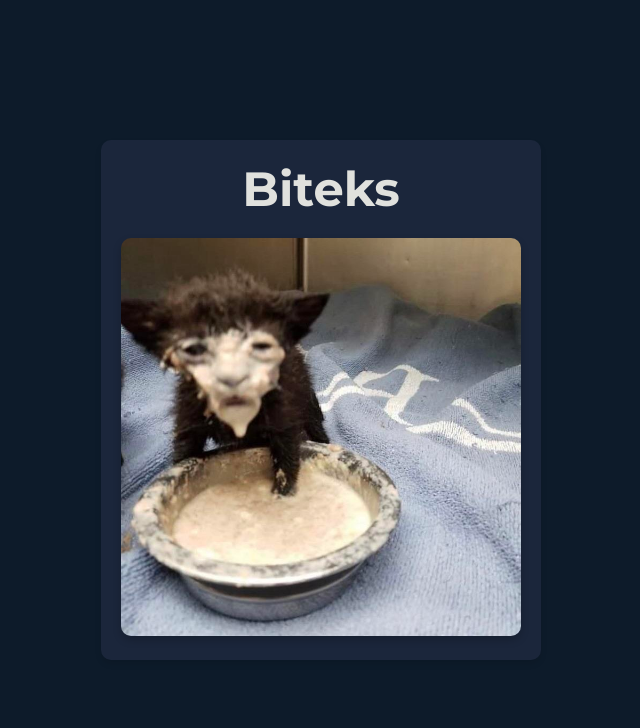
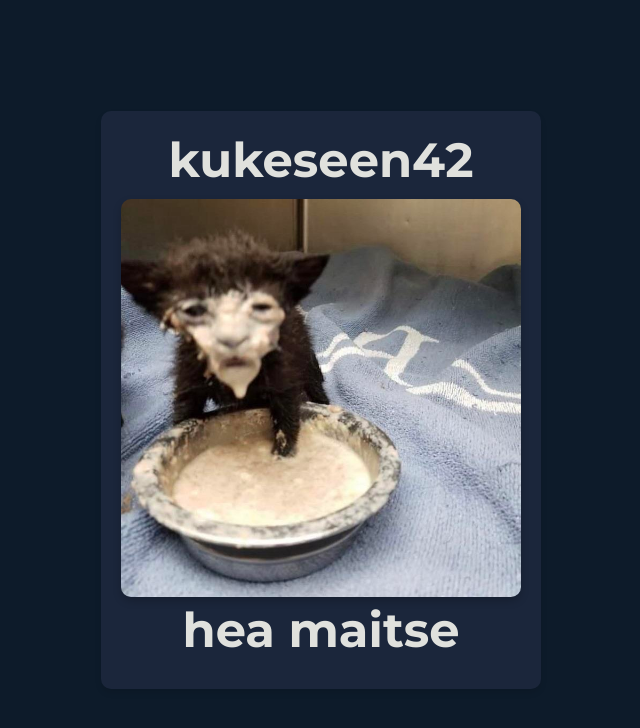
Before and after one commit to sinkkkk/biteks, a plain HTML site: page index.html in a window 1280 px wide. Shown: the whole page, without its empty margins (319-959 px from the left). Drawn offline with Linux system fonts and the light colour scheme.

Commit message:
touch up3

```diff
--- a/index.html
+++ b/index.html
@@ -3,14 +3,15 @@
 <head>
     <meta charset="UTF-8">
     <meta name="viewport" content="width=device-width, initial-scale=1.0">
-    <title>Biteks</title>
+    <title></title>
     <link rel="stylesheet" href="style.css">
     <link rel="icon" href="img/favicon.ico" type="image/x-icon">
 </head>
 <body>
     <div class="container">
-        <h1>Biteks</h1>
+        <h1>kukeseen42</h1>
         <img src="img/kass.jpg" alt="A picture of a cat" class="main-image">
+        <h1>hea maitse</h1>
     </div>
 </body>
 </html>
--- a/style.css
+++ b/style.css
@@ -32,7 +32,7 @@ h1 {
     font-size: 3rem;
     font-weight: 700;
     color: #e0e1dd;  /* Soft blue color for heading */
-    margin-bottom: 20px;
+    margin-bottom: 10px;
 }
 
 /* Image Styling */
```
